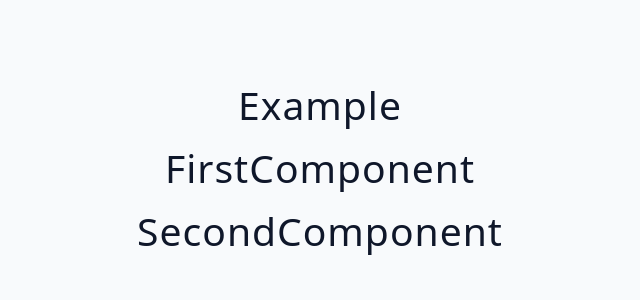
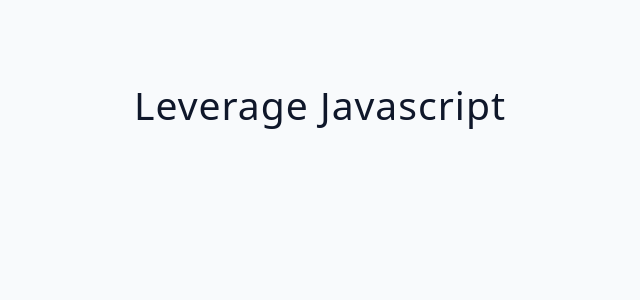
Before and after one commit to isnendyankp/advancedreact, a React (Vite) app: page / in a window 1280 px wide. Shown: the top 300 px of the page, without its empty margins (320-960 px from the left). Built offline with nearby package versions, Linux system fonts and the light colour scheme.

Commit message:
S 6-120: create list.jsx & import people (data)

```diff
--- a/src/App.jsx
+++ b/src/App.jsx
@@ -1,11 +1,8 @@
-import Example from "./tutorial/04-project-structure/starter/Example";
-
-
 
 function App() {
   return (
     <div className="container">
-      <Example />
+      <h2>Leverage Javascript</h2>
     </div>
   );
 }
```
Also changed, not shown: src/tutorial/05-leverage-javascript/starter/List.jsx (added, +9 -0 lines), src/tutorial/04-project-structure/starter/README.md, src/tutorial/05-leverage-javascript/starter/README.md.
